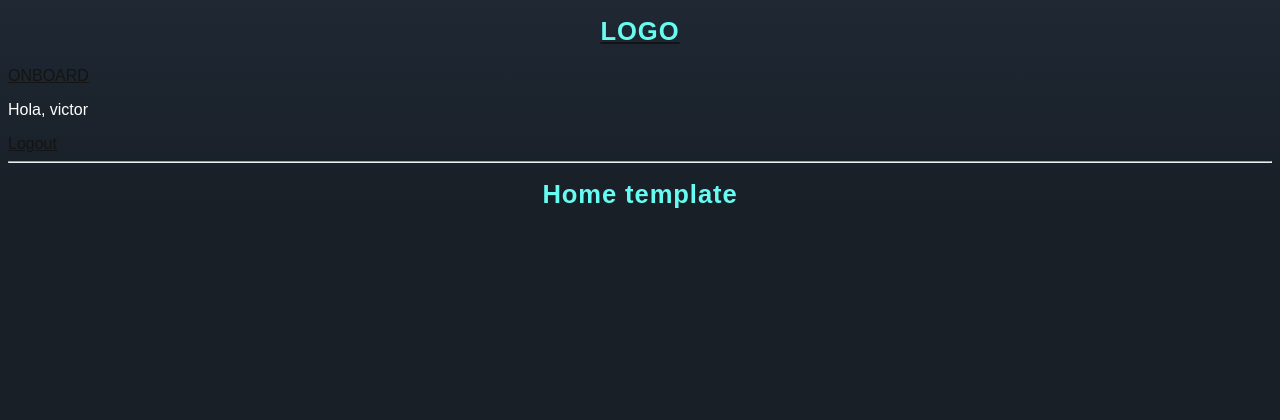
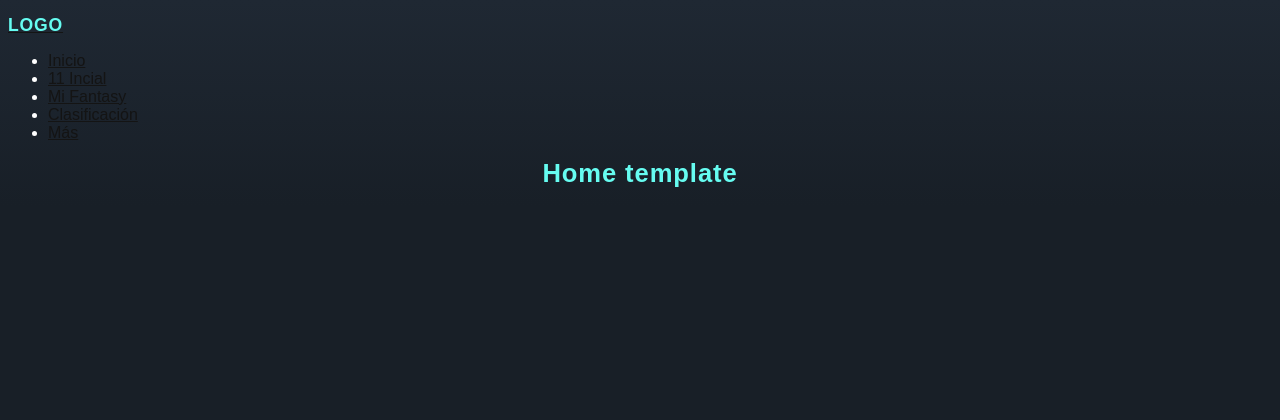
Before and after one commit to FocaNegra/fantasy, a Django app: page / in a window 1280 px wide. Shown: the top 420 px of the page. After the commit the page ends 187 px from the top, so only its background shows below. Run offline with Django 4.2, Linux system fonts and the light colour scheme; a user stored in the database is signed in; data comes from the database, SQL or seed files in the repository; both versions use the stored data as it was after the commit; parts of the project's set-up code (start-up, migrations or seed data) failed here and were passed over.

Commit message:
created navbar for home page

```diff
--- a/base/views.py
+++ b/base/views.py
@@ -1,3 +1,4 @@
+from email import header
 from re import I
 from django.shortcuts import render, redirect
 from django.http import HttpResponse
@@ -60,11 +61,13 @@ def registerPage(request):
 
     return render(request, 'base/login_register.html', context)
 
+
+@login_required(login_url='login')
 def onboard_league(request):
     context = {}
     return render(request, 'base/onboard_league.html', context)
 
-
+@login_required(login_url='login')
 def join_league(request):
     if "token" in request.POST:
         token = request.POST.get('token').lower()
@@ -85,6 +88,7 @@ def join_league(request):
     context = {}
     return render(request, 'base/join_league.html', context)
 
+@login_required(login_url='login')
 def create_league(request):
     region = Region.objects.get(id=1)
     context = {}
@@ -143,20 +147,23 @@ def create_league(request):
     context = {'region_group': region_group, 'teams':teams, 'team_id': team_id, 'league_name': league_name, 'player_list': player_list}
     return render(request, 'base/create_league.html', context)
 
-
+@login_required(login_url='login')
 def home(request):
     user = request.user
     user_league = User_League.objects.filter(user=user).order_by('-last_login')[0]
     league = user_league.league
     user_league.save()
-    context = {'league':league}
+    active_header = 0
+    context = {'league':league, 'active_header': active_header}
     return render(request, 'base/home.html', context)
 
+@login_required(login_url='login')
 def league(request, pk):
     league = League.objects.get(id=pk)
     context = {'leagues': league}
     return render(request, 'base/league.html', context)
 
+@login_required(login_url='login')
 def control(request):
     leagues = League.objects.order_by('id')[:5]
     league = {}
@@ -168,6 +175,7 @@ def control(request):
     context = {'leagues': leagues, 'league': league}
     return render(request, 'base/control.html', context)
 
+@login_required(login_url='login')
 def control_league(request, pk):
     league = League.objects.get(id=pk)
     calendar = Calendar.objects.filter(league=league)
--- a/templates/main.html
+++ b/templates/main.html
@@ -20,7 +20,6 @@
     </ul>
     {% endif %}
 
-
     {% block content %}
 
     {% endblock %}
--- a/templates/navbar.html
+++ b/templates/navbar.html
@@ -1,4 +1,95 @@
-<a href="/">
+<div class="navbar">
+    <div class="navbar__header-profile">
+        <a href="/">
+            <h2>LOGO</h2>
+        </a>
+    </div>
+    <div class="navbar_header-nav">
+        <ul>
+            <!-- Inicio -->
+            {% if active_header == 0 %}
+            <li class="header-nav__item active">
+                <a href="/">
+                    <i class="fa-solid fa-house"></i><div class="nav-item__title">Inicio</div>
+                </a>
+            </li>
+            {% else %}
+            <li class="header-nav__item">
+                <a href="/">
+                    <i class="fa-solid fa-house"></i><div class="nav-item__title">Inicio</div>
+                </a>
+            </li>
+            {% endif %}
+
+            <!-- Mi 11 inicial -->
+            {% if active_header == 1 %}
+            <li class="header-nav__item active">
+                <a href="/">
+                    <i class="fa-solid fa-people-group"></i><div class="nav-item__title">11 Incial</div>
+                </a>
+            </li>
+            {% else %}
+            <li class="header-nav__item">
+                <a href="/">
+                    <i class="fa-solid fa-people-group"></i><div class="nav-item__title">11 Incial</div>
+                </a>
+            </li>
+            {% endif %}
+
+            <!-- Mi Fantasy -->
+            {% if active_header == 2 %}
+            <li class="header-nav__item active">
+                <a href="/">
+                    <i class="fa-solid fa-people-group"></i><div class="nav-item__title">Mi Fantasy</div>
+                </a>
+            </li>
+            {% else %}
+            <li class="header-nav__item">
+                <a href="/">
+                    <i class="fa-solid fa-people-group"></i><div class="nav-item__title">Mi Fantasy</div>
+                </a>
+            </li>
+            {% endif %}
+
+            <!-- Clasificación -->
+            {% if active_header == 3 %}
+            <li class="header-nav__item active">
+                <a href="/">
+                    <i class="fa-solid fa-trophy"></i><div class="nav-item__title">Clasificación</div>
+                </a>
+            </li>
+            {% else %}
+            <li class="header-nav__item">
+                <a href="/">
+                    <i class="fa-solid fa-trophy"></i><div class="nav-item__title">Clasificación</div>
+                </a>
+            </li>
+            {% endif %}
+
+            <!-- Más -->
+            {% if active_header == 3 %}
+            <li class="header-nav__item active">
+                <a href="/">
+                    <i class="fa-solid fa-gear"></i><div class="nav-item__title">Más</div>
+                </a>
+            </li>
+            {% else %}
+            <li class="header-nav__item">
+                <a href="/">
+                    <i class="fa-solid fa-gear"></i><div class="nav-item__title">Más</div>
+                </a>
+            </li>
+            {% endif %}
+        </ul>
+    </div>
+
+
+</div>
+
+
+
+
+<!-- <a href="/">
     <h1>LOGO</h1>
 </a>
 
@@ -13,4 +104,4 @@
 <a href="{% url 'login' %}">Login</a>
 {% endif %}
 
-<hr>
+<hr> -->
```
Also changed, not shown: base/templates/base/components/header_component.html (added), db.sqlite3.
